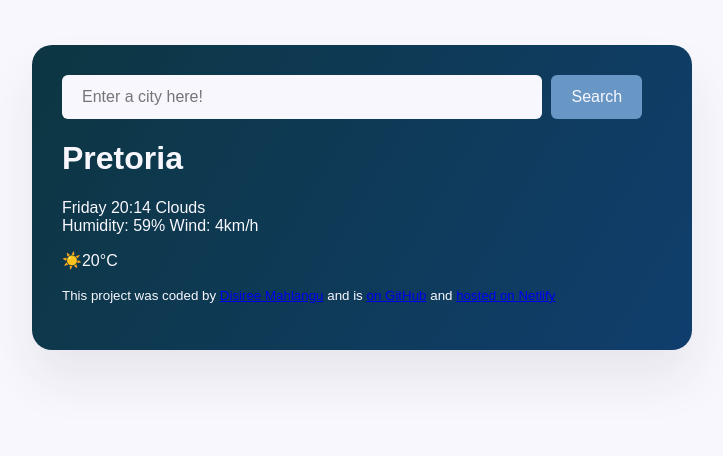
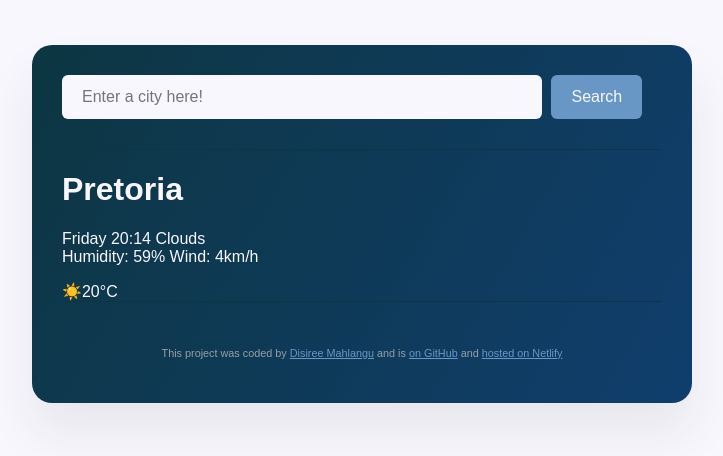
Before and after one commit to DKMahlangu/challenge7-vanilla-weather-app, a plain HTML site: page Index.html in a window 1280 px wide. Shown: the whole page, without its empty margins (278-1001 px from the left). Drawn offline with Linux system fonts and the light colour scheme.

Commit message:
styled the header and footer of the project

```diff
--- a/Style.css
+++ b/Style.css
@@ -9,7 +9,11 @@ body {
   box-shadow: 0 30px 50px rgba(38, 37, 41, 0.08);
   border-radius: 20px;
   font-family: Arial, Helvetica, sans-serif;
-    color:#f9f7fe;
+  color: #f9f7fe;
+}
+header {
+  border-bottom: 1px solid #0d3642;
+  padding: 0 0 30px 0;
 }
 .search-form-input {
   background-color: #f9f7fe;
@@ -28,3 +32,14 @@ body {
   color: #f9f7fe;
   font-size: 16px;
 }
+
+footer {
+  border-top: 1px solid #0d3642;
+  padding: 30px 0 0 0;
+  text-align: center;
+  font-size: 13px;
+  color: hwb(0 76% 23% / 0.747);
+}
+a {
+  color: #6897c5;
+}
```
Lines whose indentation alone changed are shown as unchanged.
